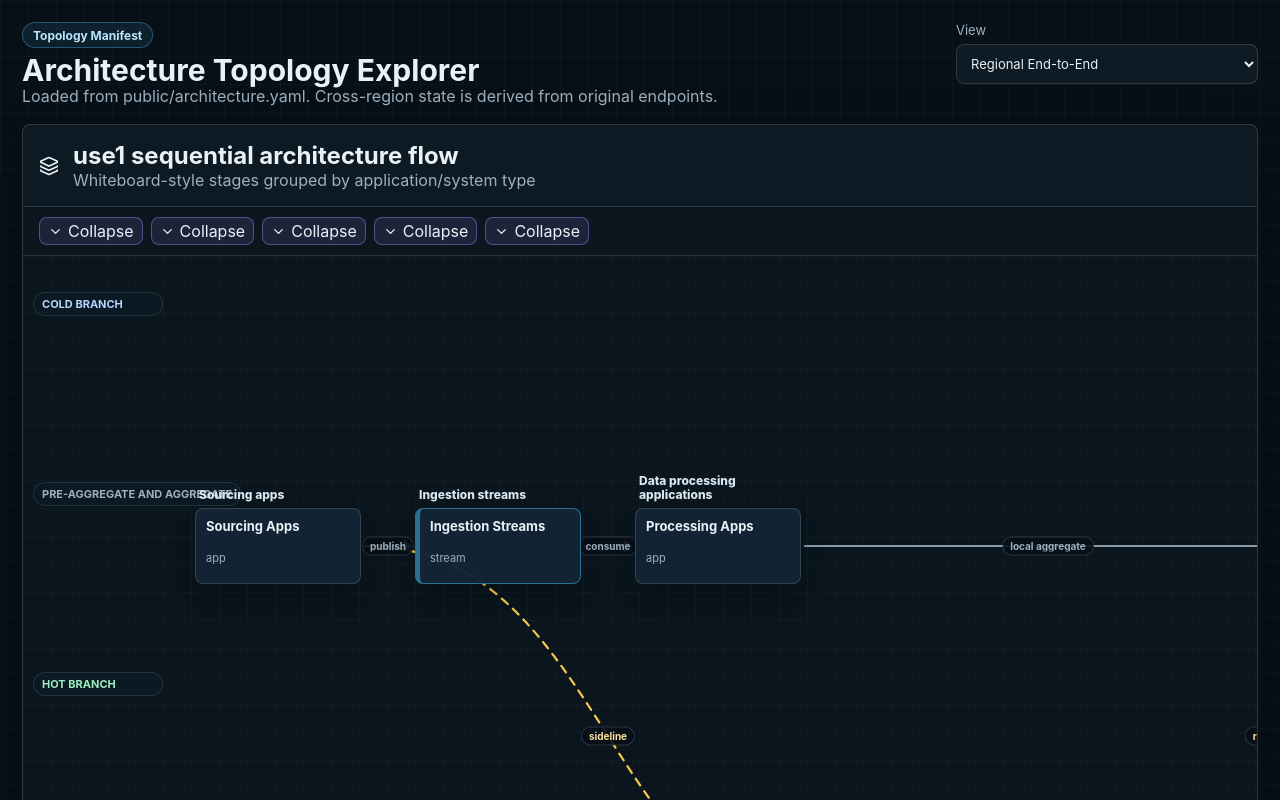
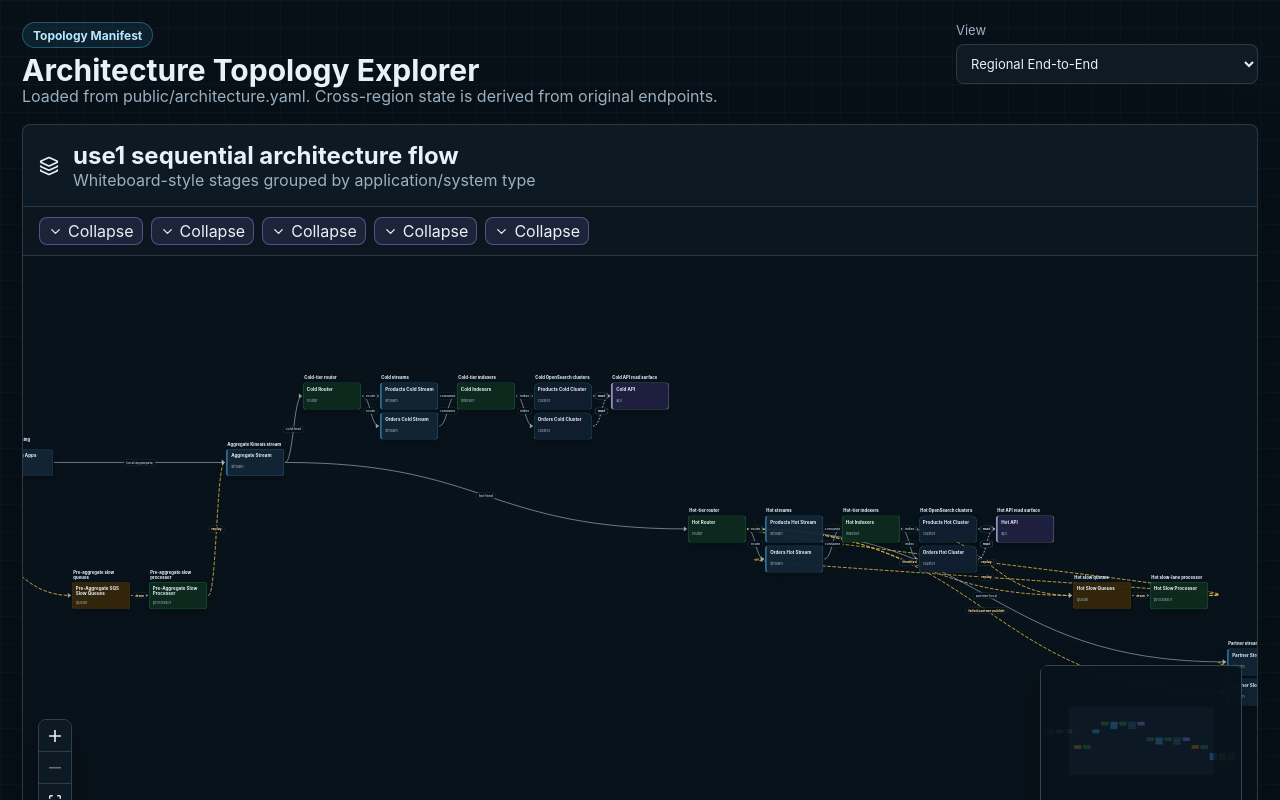
Before and after one commit to camerondurham/data-pipeline-traffic-visualizer, a React (Vite) app: page / in a window 1280 px wide. Shown: the top 800 px of the page. Built offline with nearby package versions, Linux system fonts and the light colour scheme.

Commit message:
Separate API read surfaces from cluster stages

```diff
--- a/public/architecture.yaml
+++ b/public/architecture.yaml
@@ -639,12 +639,16 @@ views:
         lane: cold
         node_ids:
           - use1.cold.indexers
-      - id: cold_clusters_api
-        label: Cold OpenSearch clusters/API
+      - id: cold_clusters
+        label: Cold OpenSearch clusters
         lane: cold
         node_ids:
           - use1.cold.cluster.products
           - use1.cold.cluster.orders
+      - id: cold_api
+        label: Cold API read surface
+        lane: cold
+        node_ids:
           - use1.cold.api
       - id: hot_router
         label: Hot-tier router
@@ -662,12 +666,16 @@ views:
         lane: hot
         node_ids:
           - use1.hot.indexers
-      - id: hot_clusters_api
-        label: Hot OpenSearch clusters/API
+      - id: hot_clusters
+        label: Hot OpenSearch clusters
         lane: hot
         node_ids:
           - use1.hot.cluster.products
           - use1.hot.cluster.orders
+      - id: hot_api
+        label: Hot API read surface
+        lane: hot
+        node_ids:
           - use1.hot.api
       - id: hot_slow_queues
         label: Hot slow queues
--- a/src/Dashboard.tsx
+++ b/src/Dashboard.tsx
@@ -1,11 +1,15 @@
-import { useMemo, useState } from "react";
+import { useMemo, useState, type ReactNode } from "react";
 import {
   BaseEdge,
+  Background,
+  Controls,
   EdgeLabelRenderer,
   Handle,
   MarkerType,
+  MiniMap,
   Position,
   ReactFlow,
+  ViewportPortal,
   getBezierPath,
   type Edge,
   type EdgeProps,
@@ -46,11 +50,15 @@ const STAGE_HEADER_HEIGHT = 34;
 const NODE_HEIGHT = 76;
 const NODE_GAP = 10;
 const SLOW_EDGE_TYPES = new Set(["sideline", "drain", "replay"]);
+const READ_EDGE_TYPES = new Set(["serve"]);
 const NODE_TYPES = { topology: TopologyNode };
 const EDGE_TYPES = { topology: TopologyEdge };
+const FLOW_MIN_ZOOM = 0.35;
+const FLOW_MAX_ZOOM = 2.25;
+const FLOW_FIT_VIEW_OPTIONS = { padding: 0.16 };
 
 interface EdgeOverlayData {
-  tone?: "default" | "primary" | "secondary" | "cross";
+  tone?: "default" | "primary" | "secondary" | "cross" | "read";
   thickness?: number;
   badges?: string[];
   warning?: boolean;
@@ -61,11 +69,13 @@ interface EdgeOverlayData {
 interface TopologyNodeData extends Record<string, unknown> {
   node: GraphNode;
   onToggle: (nodeId: string, collapsed: boolean) => void;
+  focusState?: "source" | "target" | "dimmed";
 }
 
 interface TopologyEdgeData extends Record<string, unknown> {
   edge: VisualEdge;
   overlay?: EdgeOverlayData;
+  focusState?: "selected" | "dimmed";
 }
 
 type TopologyFlowNode = Node<TopologyNodeData, "topology">;
@@ -92,6 +102,9 @@ function edgeTone(edge: VisualEdge, overlay?: EdgeOverlayData): string {
   }
   if (edge.emphasis === "secondary" || SLOW_EDGE_TYPES.has(edge.type)) {
     return "secondary";
+  }
+  if (READ_EDGE_TYPES.has(edge.type)) {
+    return "read";
   }
   if (edge.crossRegion) {
     return "cross";
@@ -146,13 +159,15 @@ function CollapseButton({
 
 function NodeCard({
   node,
-  onToggle
+  onToggle,
+  focusState
 }: {
   node: GraphNode;
   onToggle: (nodeId: string, collapsed: boolean) => void;
+  focusState?: TopologyNodeData["focusState"];
 }) {
   return (
-    <article className={`node-card type-${node.type}`}>
+    <article className={`node-card type-${node.type} ${focusState ? `is-${focusState}` : ""}`}>
       <div>
         <strong>{node.label}</strong>
         <span>{node.id}</span>
@@ -167,7 +182,7 @@ function TopologyNode({ data }: NodeProps<TopologyFlowNode>) {
   return (
     <>
       <Handle className="flow-handle" type="target" position={Position.Left} />
-      <NodeCard node={data.node} onToggle={data.onToggle} />
+      <NodeCard node={data.node} onToggle={data.onToggle} focusState={data.focusState} />
       <Handle className="flow-handle" type="source" position={Position.Right} />
     </>
   );
@@ -185,6 +200,7 @@ function edgeTooltip(edge: VisualEdge): string {
 function TopologyEdge(props: EdgeProps<TopologyFlowEdge>) {
   const edge = props.data?.edge;
   const overlay = props.data?.overlay;
+  const focusState = props.data?.focusState;
   const [path, labelX, labelY] = getBezierPath({
     sourceX: props.sourceX,
     sourceY: props.sourceY,
@@ -210,13 +226,13 @@ function TopologyEdge(props: EdgeProps<TopologyFlowEdge>) {
         path={path}
         markerEnd={props.markerEnd}
         interactionWidth={28}
-        className={`topology-edge tone-${tone} ${props.selected ? "is-selected" : ""} ${overlay?.warning ? "is-warning" : ""}`}
+        className={`topology-edge tone-${tone} ${props.selected ? "is-selected" : ""} ${focusState ? `is-${focusState}` : ""} ${overlay?.warning ? "is-warning" : ""}`}
         style={{ ...props.style, strokeWidth: overlay?.thickness }}
         data-testid={`flow-edge-${props.id}`}
       />
       <EdgeLabelRenderer>
         <div
-          className={`edge-label tone-${tone} ${props.selected ? "is-selected" : ""}`}
+          className={`edge-label tone-${tone} ${props.selected ? "is-selected" : ""} ${focusState ? `is-${focusState}` : ""}`}
           style={{ transform: `translate(-50%, -50%) translate(${labelX}px, ${labelY}px)` }}
           title={overlay?.tooltip ?? edgeTooltip(edge)}
         >
@@ -286,6 +302,9 @@ function buildNodePositions(stages: FlowStageModel[], lanes: { id: string }[]):
   stages.forEach((stage, stageIndex) => {
     const { left, top } = getStagePosition(stageIndex, stage.lane, lanes);
     stage.nodes.forEach((node, nodeIndex) => {
+      if (positions.has(node.id)) {
+        return;
+      }
       positions.set(node.id, {
         left,
         top: top + STAGE_HEADER_HEIGHT + nodeIndex * (NODE_HEIGHT + NODE_GAP)
@@ -302,10 +321,16 @@ function buildFlowElements(
   selectedEdgeId?: string
 ): { nodes: TopologyFlowNode[]; edges: TopologyFlowEdge[] } {
   const nodePositions = buildNodePositions(layout.stages, layout.lanes);
+  const selectedEdge = layout.edges.find((edge) => flowEdgeId(edge) === selectedEdgeId);
+  const seenNodeIds = new Set<string>();
   const nodes = layout.stages.flatMap<TopologyFlowNode>((stage) =>
     stage.nodes.flatMap((node) => {
       const position = nodePositions.get(node.id);
-      return position ? [makeFlowNode(node, position, onToggle)] : [];
+      if (!position || seenNodeIds.has(node.id)) {
+        return [];
+      }
+      seenNodeIds.add(node.id);
+      return [makeFlowNode(node, position, onToggle, nodeFocusState(node.id, selectedEdge))];
     })
   );
 
@@ -319,8 +344,9 @@ function buildFlowElements(
         source: edge.visibleFrom,
         target: edge.visibleTo,
         markerEnd: { type: MarkerType.ArrowClosed },
-        data: { edge },
+        data: { edge, focusState: edgeFocusState(id, selectedEdgeId, selectedEdge) },
         selected: id === selectedEdgeId,
+        zIndex: id === selectedEdgeId ? 20 : 0,
         focusable: true,
         selectable: true,
         reconnectable: false,
@@ -334,13 +360,14 @@ function buildFlowElements(
 function makeFlowNode(
   node: GraphNode,
   position: FlowPoint,
-  onToggle: (nodeId: string, collapsed: boolean) => void
+  onToggle: (nodeId: string, collapsed: boolean) => void,
+  focusState?: TopologyNodeData["focusState"]
 ): TopologyFlowNode {
   return {
     id: node.id,
     type: "topology",
     position: { x: position.left, y: position.top },
-    data: { node, onToggle },
+    data: { node, onToggle, focusState },
     width: STAGE_WIDTH,
     height: NODE_HEIGHT,
     initialWidth: STAGE_WIDTH,
@@ -353,9 +380,117 @@ function makeFlowNode(
       { id: null, type: "source", position: Position.Right, x: STAGE_WIDTH, y: NODE_HEIGHT / 2, width: 1, height: 1 }
     ],
     style: { width: STAGE_WIDTH, height: NODE_HEIGHT },
+    className: focusState ? `is-${focusState}` : undefined,
+    zIndex: focusState === "source" || focusState === "target" ? 20 : 0,
     draggable: false,
     selectable: false
   };
+}
+
+function nodeFocusState(nodeId: string, selectedEdge?: VisualEdge): TopologyNodeData["focusState"] {
+  if (!selectedEdge) {
+    return undefined;
+  }
+  if (nodeId === selectedEdge.visibleFrom) {
+    return "source";
+  }
+  if (nodeId === selectedEdge.visibleTo) {
+    return "target";
+  }
+  return "dimmed";
+}
+
+function edgeFocusState(
+  edgeId: string,
+  selectedEdgeId?: string,
+  selectedEdge?: VisualEdge
+): TopologyEdgeData["focusState"] {
+  if (!selectedEdgeId || !selectedEdge) {
+    return undefined;
+  }
+  return edgeId === selectedEdgeId ? "selected" : "dimmed";
+}
+
+function miniMapNodeColor(node: TopologyFlowNode): string {
+  switch (node.data.node.type) {
+    case "group":
+      return "#2e2350";
+    case "stream":
+      return "#123f5a";
+    case "router":
+    case "indexer":
+    case "processor":
+      return "#123926";
+    case "queue":
+      return "#4a3610";
+    case "cluster":
+      return "#102c38";
+    case "api":
+      return "#34345d";
+    default:
+      return "#132636";
+  }
+}
+
+function InteractiveFlowCanvas({
+  className,
+  testId,
+  nodes,
+  edges,
+  children,
+  onEdgeClick,
+  onPaneClick
+}: {
+  className: string;
+  testId: string;
+  nodes: TopologyFlowNode[];
+  edges: TopologyFlowEdge[];
+  children?: ReactNode;
+  onEdgeClick: (edgeId: string) => void;
+  onPaneClick: () => void;
+}) {
+  return (
+    <div className={`interactive-flow-canvas ${className}`} data-testid={testId}>
+      <ReactFlow<TopologyFlowNode, TopologyFlowEdge>
+        nodes={nodes}
+        edges={edges}
+        nodeTypes={NODE_TYPES}
+        edgeTypes={EDGE_TYPES}
+        nodesDraggable={false}
+        nodesConnectable={false}
+        edgesReconnectable={false}
+        panOnDrag
+        zoomOnScroll={false}
+        zoomOnPinch
+        zoomOnDoubleClick
+        preventScrolling={false}
+        minZoom={FLOW_MIN_ZOOM}
+        maxZoom={FLOW_MAX_ZOOM}
+        fitView
+        fitViewOptions={FLOW_FIT_VIEW_OPTIONS}
+        proOptions={{ hideAttribution: true }}
+        onEdgeClick={(_, edge) => onEdgeClick(edge.id)}
+        onPaneClick={onPaneClick}
+      >
+        <Background gap={28} color="rgba(143, 170, 190, 0.14)" />
+        <ViewportPortal>{children}</ViewportPortal>
+        <MiniMap
+          aria-label="Graph overview"
+          nodeColor={miniMapNodeColor}
+          nodeStrokeColor="rgba(232, 241, 247, 0.7)"
+          maskColor="rgba(7, 16, 23, 0.68)"
+          pannable
+          zoomable
+        />
+        <Controls
+          aria-label="Graph zoom controls"
+          position="bottom-left"
+          showInteractive={false}
+          fitViewOptions={FLOW_FIT_VIEW_OPTIONS}
+        />
+      </ReactFlow>
+    </div>
+  );
 }
 
 function crossRegionOverlay(edge: VisualEdge, model: GraphModel): EdgeOverlayData {
@@ -398,10 +533,11 @@ function buildCrossRegionRouteMap(
   model: GraphModel,
   groups: CrossRegionGroupModel[],
   selectedEdgeId?: string
-): { nodes: TopologyFlowNode[]; edges: TopologyFlowEdge[]; regions: { id: string; left: number; top: number }[]; width: number; height: number } {
+): { nodes: TopologyFlowNode[]; edges: TopologyFlowEdge[]; regions: { id: string; left: number; top: number }[] } {
   const sourceX = 40;
   const destinationStartX = 380;
   const destinationGap = 320;
+  const selectedEdge = groups.flatMap((group) => group.edges).find((edge) => flowEdgeId(edge) === selectedEdgeId);
   const regions = groups.map((group, index) => ({
     id: group.destinationRegion,
     left: destinationStartX + index * destinationGap,
@@ -411,7 +547,10 @@ function buildCrossRegionRouteMap(
   const sourceNodes = crossRegionSourceNodes(model, groups);
 
   sourceNodes.forEach((node, index) => {
-    nodeById.set(node.id, makeFlowNode(node, { left: sourceX, top: 96 + index * 130 }, NOOP_TOGGLE));
+    nodeById.set(
+      node.id,
+      makeFlowNode(node, { left: sourceX, top: 96 + index * 130 }, NOOP_TOGGLE, nodeFocusState(node.id, selectedEdge))
+    );
   });
 
   groups.forEach((group, groupIndex) => {
@@ -419,7 +558,10 @@ function buildCrossRegionRouteMap(
     for (const edge of group.edges) {
       const target = model.nodeById.get(edge.visibleTo);
       if (target) {
-        nodeById.set(target.id, makeFlowNode(target, { left, top: targetYFor(target, groupIndex) }, NOOP_TOGGLE));
+        nodeById.set(
+          target.id,
+          makeFlowNode(target, { left, top: targetYFor(target, groupIndex) }, NOOP_TOGGLE, nodeFocusState(target.id, selectedEdge))
+        );
       }
     }
   });
@@ -433,8 +575,9 @@ function buildCrossRegionRouteMap(
         source: edge.visibleFrom,
         target: edge.visibleTo,
         markerEnd: { type: MarkerType.ArrowClosed },
-        data: { edge, overlay: crossRegionOverlay(edge, model) },
+        data: { edge, overlay: crossRegionOverlay(edge, model), focusState: edgeFocusState(id, selectedEdgeId, selectedEdge) },
         selected: id === selectedEdgeId,
+        zIndex: id === selectedEdgeId ? 20 : 0,
         focusable: true,
         selectable: true,
         reconnectable: false,
@@ -446,9 +589,7 @@ function buildCrossRegionRouteMap(
   return {
     nodes: [...nodeById.values()],
     edges,
-    regions,
-    width: destinationStartX + Math.max(groups.length, 1) * destinationGap,
-    height: 260 + Math.max(groups.length - 1, 0) * CROSS_REGION_TARGET_Y.regionGap
+    regions
   };
 }
 
@@ -507,8 +648,6 @@ function FlowDiagram({
   onToggle: (nodeId: string, collapsed: boolean) => void;
 }) {
   const [selectedEdgeId, setSelectedEdgeId] = useState<string>();
-  const width = CANVAS_MARGIN_X * 2 + layout.stages.length * STAGE_WIDTH + Math.max(layout.stages.length - 1, 0) * STAGE_GAP;
-  const height = CANVAS_MARGIN_Y * 2 + layout.lanes.length * LANE_HEIGHT;
   const { nodes, edges } = useMemo(
     () => buildFlowElements(layout, onToggle, selectedEdgeId),
     [layout, onToggle, selectedEdgeId]
@@ -531,8 +670,15 @@ function FlowDiagram({
           ))}
         </div>
       ) : null}
-      <div className="flow-scroll">
-        <div className="flow-canvas" style={{ width, height }} data-testid="flow-diagram">
+      <div className="flow-viewport">
+        <InteractiveFlowCanvas
+          className="flow-canvas"
+          testId="flow-diagram"
+          nodes={nodes}
+          edges={edges}
+          onEdgeClick={setSelectedEdgeId}
+          onPaneClick={() => setSelectedEdgeId(undefined)}
+        >
           <div className="lane-labels" aria-hidden="true">
             {layout.lanes.map((lane) => (
               <span
@@ -557,24 +703,7 @@ function FlowDiagram({
               </section>
             );
           })}
-          <ReactFlow<TopologyFlowNode, TopologyFlowEdge>
-            nodes={nodes}
-            edges={edges}
-            nodeTypes={NODE_TYPES}
-            edgeTypes={EDGE_TYPES}
-            nodesDraggable={false}
-            nodesConnectable={false}
-            edgesReconnectable={false}
-            panOnDrag={false}
-            zoomOnScroll={false}
-            zoomOnPinch={false}
-            zoomOnDoubleClick={false}
-            preventScrolling={false}
-            proOptions={{ hideAttribution: true }}
-            onEdgeClick={(_, edge) => setSelectedEdgeId(edge.id)}
-            onPaneClick={() => setSelectedEdgeId(undefined)}
-          />
-        </div>
+        </InteractiveFlowCanvas>
       </div>
       {selectedEdge ? <EdgeDetailPanel edge={selectedEdge} model={model} onClose={() => setSelectedEdgeId(undefined)} /> : null}
       <details className="flow-details">
@@ -631,32 +760,22 @@ function CrossRegionView({ view, model }: { view: CrossRegionViewManifest; model
           <span><i className="legend-line cross" />Remote aggregate publish</span>
           <span><i className="legend-line secondary" />Remote replay</span>
         </div>
-        <div className="flow-scroll">
-          <div className="cross-region-canvas" style={{ width: routeMap.width, height: routeMap.height }} data-testid="cross-region-map">
+        <div className="flow-viewport">
+          <InteractiveFlowCanvas
+            className="cross-region-canvas"
+            testId="cross-region-map"
+            nodes={routeMap.nodes}
+            edges={routeMap.edges}
+            onEdgeClick={setSelectedEdgeId}
+            onPaneClick={() => setSelectedEdgeId(undefined)}
+          >
             <div className="region-column-label source-region" style={{ left: 40 }}>Source use1</div>
             {routeMap.regions.map((region) => (
               <div key={region.id} className="region-column-label destination-region-label" style={{ left: region.left, top: region.top }}>
                 Destination {region.id}
               </div>
             ))}
-            <ReactFlow<TopologyFlowNode, TopologyFlowEdge>
-              nodes={routeMap.nodes}
-              edges={routeMap.edges}
-              nodeTypes={NODE_TYPES}
-              edgeTypes={EDGE_TYPES}
-              nodesDraggable={false}
-              nodesConnectable={false}
-              edgesReconnectable={false}
-              panOnDrag={false}
-              zoomOnScroll={false}
-              zoomOnPinch={false}
-              zoomOnDoubleClick={false}
-              preventScrolling={false}
-              proOptions={{ hideAttribution: true }}
-              onEdgeClick={(_, edge) => setSelectedEdgeId(edge.id)}
-              onPaneClick={() => setSelectedEdgeId(undefined)}
-            />
-          </div>
+          </InteractiveFlowCanvas>
         </div>
         {selectedEdge ? <EdgeDetailPanel edge={selectedEdge} model={model} onClose={() => setSelectedEdgeId(undefined)} /> : null}
         <details className="flow-details">
--- a/src/styles.css
+++ b/src/styles.css
@@ -160,11 +160,6 @@ button {
   overflow: hidden;
 }
 
-.flow-scroll {
-  overflow: auto;
-  padding: 0;
-}
-
 .flow-group-controls {
   display: flex;
   flex-wrap: wrap;
@@ -174,14 +169,21 @@ button {
   background: rgba(7, 16, 23, 0.34);
 }
 
+.flow-viewport {
+  padding: 0;
+}
+
+.interactive-flow-canvas {
+  position: relative;
+  width: 100%;
+  height: min(72vh, 820px);
+  min-height: 520px;
+  overflow: hidden;
+  background: rgba(7, 16, 23, 0.46);
+}
+
 .flow-canvas {
   position: relative;
-  min-height: 960px;
-  background:
-    linear-gradient(rgba(143, 170, 190, 0.045) 1px, transparent 1px),
-    linear-gradient(90deg, rgba(143, 170, 190, 0.04) 1px, transparent 1px),
-    rgba(7, 16, 23, 0.46);
-  background-size: 28px 28px;
 }
 
 .cross-region-panel {
@@ -190,22 +192,6 @@ button {
 
 .cross-region-canvas {
   position: relative;
-  min-height: 500px;
-  background:
-    linear-gradient(rgba(143, 170, 190, 0.045) 1px, transparent 1px),
-    linear-gradient(90deg, rgba(143, 170, 190, 0.04) 1px, transparent 1px),
-    rgba(7, 16, 23, 0.46);
-  background-size: 28px 28px;
-}
-
-.cross-region-canvas .react-flow {
-  position: absolute;
-  inset: 0;
-  z-index: 2;
-}
-
-.cross-region-canvas .react-flow__renderer {
-  overflow: visible;
 }
 
 .region-column-label {
@@ -308,14 +294,45 @@ button {
   color: #bfc6ff;
 }
 
-.flow-canvas .react-flow {
+.interactive-flow-canvas .react-flow {
   position: absolute;
   inset: 0;
   z-index: 2;
 }
 
-.flow-canvas .react-flow__renderer {
+.interactive-flow-canvas .react-flow__renderer {
   overflow: visible;
+}
+
+.interactive-flow-canvas .react-flow__background {
+  background: rgba(7, 16, 23, 0.46);
+}
+
+.interactive-flow-canvas .react-flow__minimap {
+  border: 1px solid rgba(143, 170, 190, 0.3);
+  border-radius: 8px;
+  background: rgba(14, 27, 37, 0.92);
+  box-shadow: 0 14px 34px rgba(0, 0, 0, 0.28);
+}
+
+.interactive-flow-canvas .react-flow__controls {
+  overflow: hidden;
+  border: 1px solid rgba(143, 170, 190, 0.3);
+  border-radius: 8px;
+  box-shadow: 0 14px 34px rgba(0, 0, 0, 0.28);
+}
+
+.interactive-flow-canvas .react-flow__controls-button {
+  width: 32px;
+  height: 32px;
+  border-bottom-color: rgba(143, 170, 190, 0.24);
+  background: rgba(14, 27, 37, 0.95);
+  color: var(--text);
+  fill: var(--text);
+}
+
+.interactive-flow-canvas .react-flow__controls-button:hover {
+  background: rgba(19, 38, 54, 0.98);
 }
 
 .react-flow__node-topology {
@@ -334,6 +351,7 @@ button {
   stroke: rgba(182, 203, 218, 0.74);
   stroke-width: 2.2;
   stroke-linecap: round;
+  transition: opacity 140ms ease, stroke-width 140ms ease, filter 140ms ease;
 }
 
 .topology-edge.tone-primary {
@@ -351,10 +369,24 @@ button {
   stroke-width: 2.8;
 }
 
+.topology-edge.tone-read {
+  stroke: #c7d2fe;
+  stroke-width: 2.7;
+  stroke-dasharray: 2 7;
+}
+
 .topology-edge.is-selected,
 .topology-edge.is-warning {
   stroke: var(--red);
   stroke-width: 4;
+}
+
+.topology-edge.is-selected {
+  filter: drop-shadow(0 0 7px rgba(255, 107, 107, 0.62));
+}
+
+.topology-edge.is-dimmed {
+  opacity: 0.16;
 }
 
 .edge-label {
@@ -373,6 +405,7 @@ button {
   line-height: 1.1;
   pointer-events: all;
   white-space: nowrap;
+  transition: opacity 140ms ease, border-color 140ms ease, color 140ms ease;
 }
 
 .edge-label span {
@@ -397,9 +430,20 @@ button {
   color: #b8e6ff;
 }
 
+.edge-label.tone-read {
+  border-color: rgba(199, 210, 254, 0.44);
+  color: #dbe4ff;
+}
+
 .edge-label.is-selected {
   border-color: rgba(255, 107, 107, 0.72);
+  background: rgba(52, 16, 20, 0.96);
   color: #ffd2d2;
+  opacity: 1;
+}
+
+.edge-label.is-dimmed {
+  opacity: 0.12;
 }
 
 .flow-stage-heading {
@@ -425,6 +469,7 @@ button {
   padding: 10px;
   background: rgba(19, 38, 54, 0.96);
   box-shadow: 0 12px 24px rgba(0, 0, 0, 0.2);
+  transition: opacity 140ms ease, border-color 140ms ease, box-shadow 140ms ease, transform 140ms ease;
 }
 
 .react-flow__node-topology .node-card strong {
@@ -449,9 +494,40 @@ button {
   background: rgba(54, 39, 12, 0.96);
 }
 
-.react-flow__node-topology:has(.type-cluster) .node-card,
+.react-flow__node-topology:has(.type-cluster) .node-card {
+  background: rgba(16, 31, 48, 0.96);
+}
+
 .react-flow__node-topology:has(.type-api) .node-card {
-  background: rgba(16, 31, 48, 0.96);
+  border-color: rgba(199, 210, 254, 0.66);
+  background: rgba(32, 32, 64, 0.96);
+}
+
+.react-flow__node-topology:has(.node-card.is-dimmed) {
+  pointer-events: none;
+}
+
+.react-flow__node-topology .node-card.is-dimmed {
+  opacity: 0.24;
+  filter: saturate(0.72);
+}
+
+.react-flow__node-topology .node-card.is-source,
+.react-flow__node-topology .node-card.is-target {
+  opacity: 1;
+  transform: translateY(-1px);
+  border-width: 2px;
+  box-shadow:
+    0 0 0 3px rgba(255, 107, 107, 0.16),
+    0 16px 34px rgba(0, 0, 0, 0.34);
+}
+
+.react-flow__node-topology .node-card.is-source {
+  border-color: rgba(67, 186, 244, 0.9);
+}
+
+.react-flow__node-topology .node-card.is-target {
+  border-color: rgba(255, 107, 107, 0.9);
 }
 
 .flow-details {
@@ -546,6 +622,11 @@ button {
 
 .type-cluster {
   border-radius: 18px 18px 8px 8px;
+}
+
+.type-api {
+  border-color: rgba(199, 210, 254, 0.66);
+  border-left-width: 5px;
 }
 
 .collapse-button {
@@ -693,4 +774,14 @@ button {
     width: 100%;
     min-width: 0;
   }
+
+  .interactive-flow-canvas {
+    height: 62vh;
+    min-height: 420px;
+  }
+
+  .interactive-flow-canvas .react-flow__minimap {
+    width: 130px;
+    height: 96px;
+  }
 }
```
Also changed, not shown: 2 other files (tests, documents, lock files or other folders).
